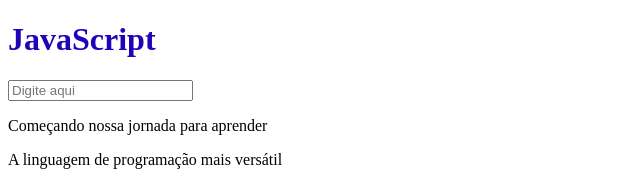
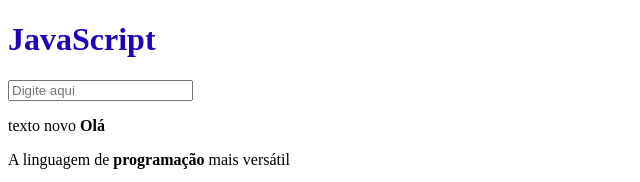
Before and after one commit to joao-robertoo/devclub-javascript-pt2, a plain HTML site: page index.html in a window 1280 px wide. Shown: the top 182 px of the page, without its empty margins (0-640 px from the left). Drawn offline with Linux system fonts and the light colour scheme.

Commit message:
Alterando textos & HTML no JavaScript

```diff
--- a/index.html
+++ b/index.html
@@ -9,7 +9,7 @@
     <h1>JavaScript</h1>
     <input id="main-input" placeholder="Digite aqui" name="nome-completo">
     <p class="paragraph-js">Começando nossa jornada para aprender</p>
-    <p class="paragraph-js">A linguagem de programação mais versátil</p>
+    <p class="paragraph-js">A linguagem de <b>programação</b> mais versátil</p>
 
     <img src="./Downloads/IMG_5518.jpg">
     <button class="main-button">Clique aqui</button>
--- a/script.js
+++ b/script.js
@@ -13,7 +13,10 @@ querySelectorAll -> Trás TODOS os elementos que encontrar
 */
 
 
-const elements = document.querySelectorAll("#main-input");
+const element = document.querySelector(".paragraph-js");
 
-elements.placeholder = "Agora é este texto"
-console.log("elements.placeholder")
+element.innerHTML = "texto novo <b>Olá</b>" // TROCA O TEXTO
+
+console.log(element.textContent) // SÓ HTML
+console.log(element.innerText) //LEVA EM CONTA O CSS
+console.log(element.innerHTML) // TRÁS TUDO -> Permite adicionar html
```
